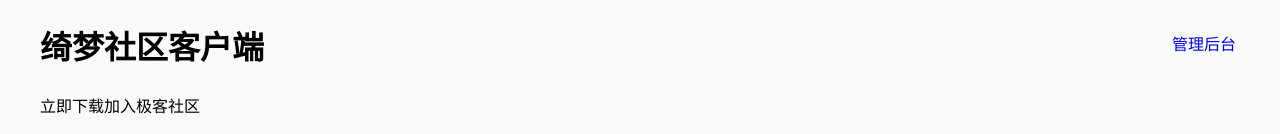
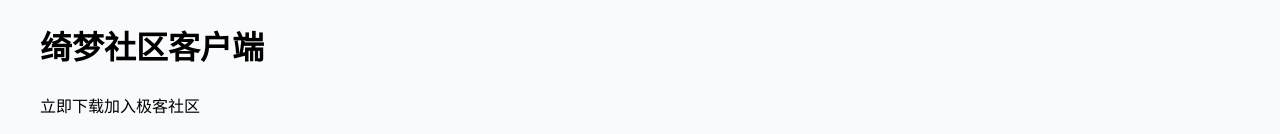
Before and after one commit to lianzhiweb/qimengalist, a plain HTML site: page index.html in a window 1280 px wide. Shown: the top 134 px of the page. Drawn offline with Linux system fonts and the light colour scheme.

Commit message:
Update index.html

```diff
--- a/index.html
+++ b/index.html
@@ -97,10 +97,7 @@
         </div>
     </div>
 
-    <!-- 管理后台入口 -->
-    <div style="position: fixed; top: 20px; right: 20px;">
-        <a href="admin.html" class="download-btn">管理后台</a>
-    </div>
+
 
     <script>
         // 设备检测与自动适配
```
